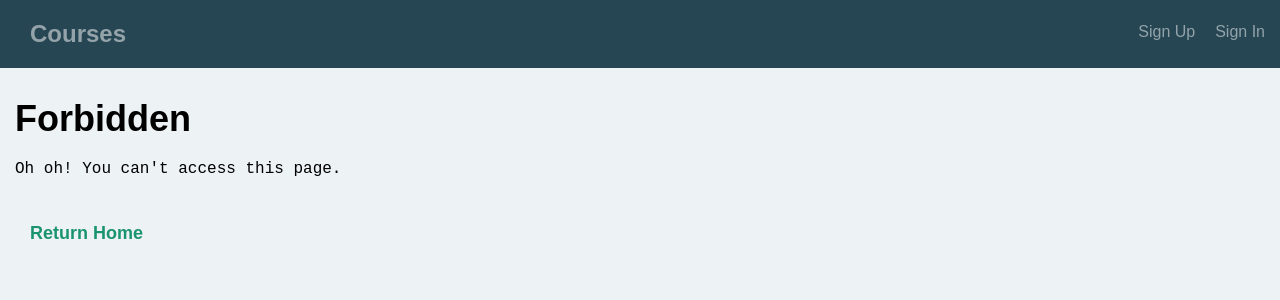
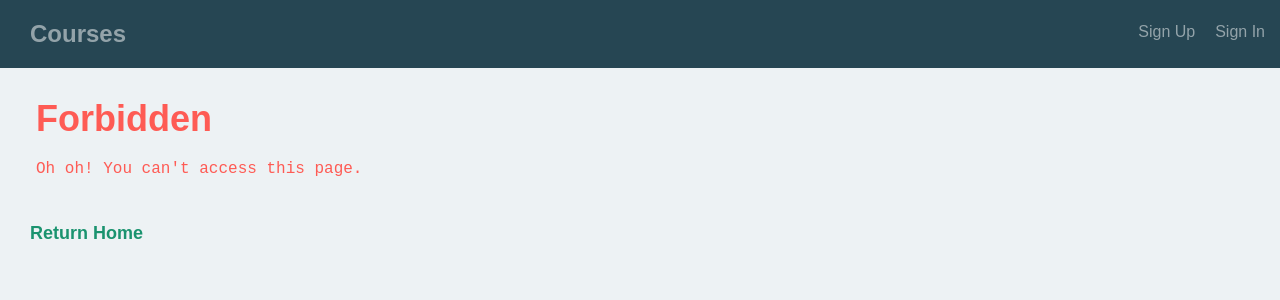
Before and after one commit to DavidJMcGarvey/Full-Stack-App, a React (Create React App) app in the folder client/: page /forbidden in a window 1280 px wide. Shown: the top 300 px of the page. Built offline with nearby package versions, Linux system fonts and the light colour scheme; no server answers.

Commit message:
500 error redirect bug fix

```diff
--- a/client/src/components/Courses.js
+++ b/client/src/components/Courses.js
@@ -15,12 +15,13 @@ export default class Courses extends Component {
 
   componentDidMount() {
     axios.get('http://localhost:5000/api/courses')
-      .then(res => {
+      .then(response => {
         this.setState({
-          courses: res.data.courses
+          courses: response.data.courses
         });
       })
       .catch(err => {
+        this.props.history.push('/error')
         console.log('Error fetching data from REST API', err)
       })
   }
--- a/client/src/components/Forbidden.js
+++ b/client/src/components/Forbidden.js
@@ -6,7 +6,7 @@ export default class Error extends Component {
   render() {
     return (
       <div>
-        <div className="bounds">
+        <div className="bounds--error">
           <h1>Forbidden</h1>
           <p>Oh oh! You can't access this page.</p>
         </div>
--- a/client/src/components/NotFound.js
+++ b/client/src/components/NotFound.js
@@ -6,7 +6,7 @@ export default class NotFound extends Component {
   render() {
     return (
       <div>
-        <div className="bounds">
+        <div className="bounds--error">
           <h1>Not Found</h1>
           <p>Sorry! We couldn't find the page you're looking for.</p>
         </div>
--- a/client/src/components/UnhandledError.js
+++ b/client/src/components/UnhandledError.js
@@ -6,7 +6,7 @@ export default class UnhandledError extends Component {
   render() {
     return (
       <div>
-        <div className="bounds">
+        <div className="bounds--error">
           <h1>Error</h1>
           <p>Sorry! We just encountered an unexpected error.</p>
         </div>
--- a/client/src/styles/global.css
+++ b/client/src/styles/global.css
@@ -781,3 +781,9 @@ input:focus {
   background-color: white;
   outline: none;
 }
+
+.bounds--error {
+  color: #FE5B54;
+  max-width: 1250px;
+  margin-left: 36px;
+}
```
